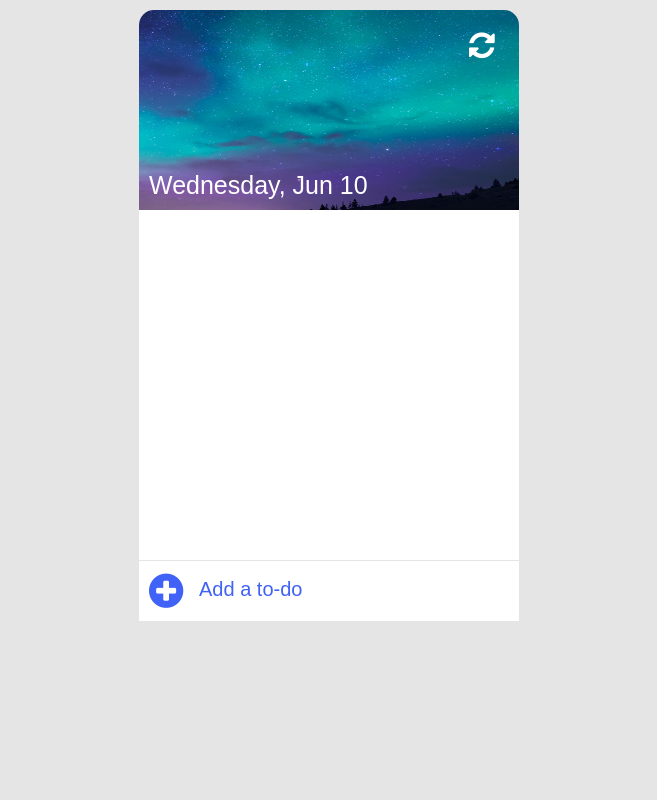
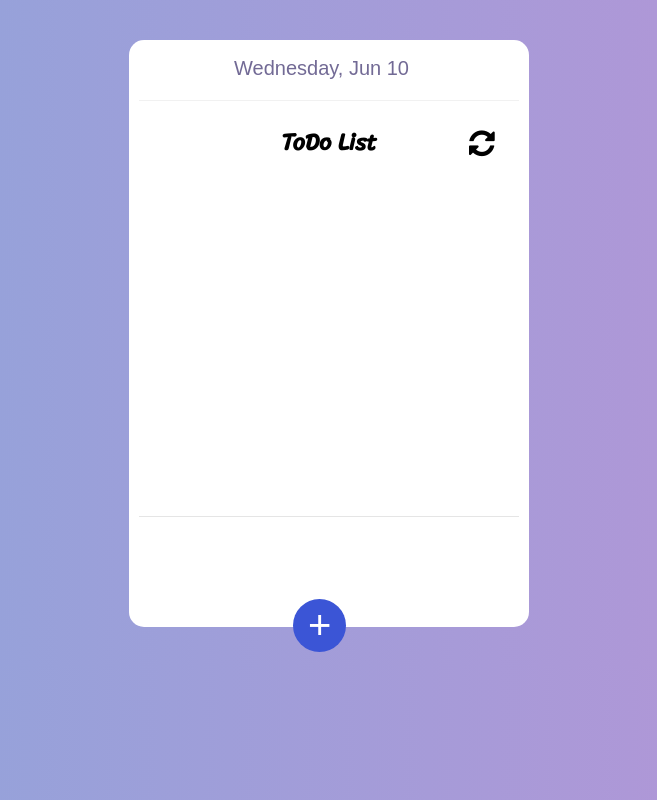
Before and after one commit to emrannaziremon/kajerList, a plain HTML site: page index.html in a window 1280 px wide. Shown: the whole page, without its empty margins (311-968 px from the left). Drawn offline with Linux system fonts and the light colour scheme; a web font is replaced by a local one.

Commit message:
Design Done ! V-1.1

```diff
--- a/css/style.css
+++ b/css/style.css
@@ -1,157 +1,226 @@
 /* ------------ youtube.com/CodeExplained ------------ */
-body{
+body {
     padding: 0;
     margin: 0;
-    background-color: rgba(0,0,0,0.1);
-    font-family: 'Titillium Web', sans-serif;
+    background-color: rgba(0, 0, 0, 0.1);
+    font-family: 'Muli', sans-serif;
+    background: #B993D6;
+    /* fallback for old browsers */
+    background: -webkit-linear-gradient(to right, #8CA6DB, #B993D6);
+    /* Chrome 10-25, Safari 5.1-6 */
+    background: linear-gradient(to right, #8CA6DB, #B993D6);
+    /* W3C, IE 10+/ Edge, Firefox 16+, Chrome 26+, Opera 12+, Safari 7+ */
+
 }
 
 /* ------------ container ------------ */
-.container{
-    padding:10px;
-    width:380px;
-    margin:0 auto;
+.container {
+    padding: 10px;
+    width: 380px;
+    margin: 40px auto;
+    border-radius: 15px;
+    background-color: #FFF;
 }
 
 /* ------------ header ------------ */
-.header{
+.header {
     width: 380px;
-    height:200px;
-    background-image: url('../img/bg2.jpg');
+    height: 50px;
     background-size: 100% 200%;
     background-repeat: no-repeat;
-    border-radius: 15px 15px 0 0;
+    border-bottom: 1px solid #f1f1f1;
     position: relative;
 }
-.clear{
-    width : 30px;
-    height: 30px;
+
+
+
+#date {
     position: absolute;
-    right:20px;
-    top: 20px;
+    top: 13%;
+    left: 25%;
+    color: #726a95;
+    font-size: 20px;
+    font-family: 'Muli', sans-serif;
 }
-.clear i{
-    font-size: 30px;
-    color: #FFF;
+
+/* -----------todo class sytle--------  */
+
+
+.todo h2 {
+    text-align: center;
+    font-family: 'Sriracha', cursive;
 }
-.clear i:hover{
+
+button {
+    font-size: 40px;
+    background: #3b55d6;
+    border: none;
+    border-radius: 30px;
+    padding: 4px 15px;
+    color: #fff;
+    margin-left: 40%;
+    margin-top: 20%;
     cursor: pointer;
-    text-shadow: 1px 3px 5px #000;
+    outline: none;
+    transition: .2s;
+}
+
+button:hover {
     transform: rotate(45deg);
 }
-#date{
-    position: absolute;
-    bottom: 10px;
-    left: 10px;
-    color: #FFF;
-    font-size: 25px;
-    font-family: 'Titillium Web', sans-serif;
+
+.add-to-do i:hover {
+    cursor: pointer;
+    transform: rotate(45deg);
+    transition: .2s;
 }
 
 /* ------------ content ------------ */
-.content{
-    width:380px;
-    height: 350px;
-    max-height:350px;
-    background-color: #FFF;
+.content {
+    width: 380px;
+    height: 415px;
+    max-height: 415px;
     overflow: auto;
+    position: relative;
 }
+.clear {
+    width: 30px;
+    height: 30px;
+    position: absolute;
+    right: 20px;
+    top: 20px;
+}
+
+.clear i {
+    font-size: 30px;
+    color: #000;
+    transition: .5s;
+    margin-top: 7px;
+}
+
+.clear i:hover {
+    cursor: pointer;
+    transform: rotate(45deg);
+}
+
 .content::-webkit-scrollbar {
     display: none;
 }
-.content ul{
-    padding:0;
-    margin:0;
+
+.content ul {
+    padding: 0;
+    margin: 0;
 }
-.item{
-    width:380px;
+
+.item {
+    width: 380px;
     height: 45px;
     min-height: 45px;
     position: relative;
-    border-bottom: 1px solid rgba(0,0,0,0.1);
+    border-bottom: 1px solid rgba(0, 0, 0, 0.1);
     list-style: none;
     padding: 0;
     margin: 0;
 }
-.item i.co{
+
+.item i.co {
     position: absolute;
     font-size: 25px;
-    padding-left:5px;
-    left:15px;
-    top:10px;
+    padding-left: 5px;
+    left: 15px;
+    top: 10px;
 }
-.item i.co:hover{
+
+.item i.co:hover {
     cursor: pointer;
 }
-.fa-check-circle{
-    color:#6eb200;
+
+.fa-check-circle {
+    color: #6eb200;
 }
-.item p.text{
+
+.item p.text {
     position: absolute;
-    padding:0;
-    margin:0;
+    padding: 0;
+    margin: 0;
     font-size: 20px;
-    left:50px;
+    left: 50px;
     top: 10px;
     background-color: #FFF;
-    max-width:285px;
+    max-width: 285px;
 }
-.lineThrough{
+
+.lineThrough {
     text-decoration: line-through;
-    color : #ccc;
+    color: #ccc;
 }
-.item i.de{
+
+.item i.de {
     position: absolute;
     font-size: 25px;
-    right:15px;
-    top:10px;
+    right: 15px;
+    top: 10px;
 }
-.item i.de:hover{
-    color:#af0000;
+
+.item i.de:hover {
+    color: #af0000;
     cursor: pointer;
 }
+
 /* ------------ add item ------------ */
-.add-to-do{
+.add-to-do {
     position: relative;
     width: 360px;
-    height:40px;
-    background-color: #FFF;
+    height: 80px;
     padding: 10px;
-    border-top: 1px solid rgba(0,0,0,0.1);
+    border-top: 1px solid rgba(0, 0, 0, 0.1);
 }
-.add-to-do i{
+
+.add-to-do i {
     position: absolute;
     font-size: 40px;
     color: #4162f6;
 }
 
-.add-to-do input{
+.add-to-do input {
     position: absolute;
-    left: 50px;
+    color: #726a95;
     height: 35px;
     width: 310px;
     background-color: transparent;
     border: none;
     font-size: 20px;
-    padding-left:10px;
+    padding-left: 10px;
+    display: none;
+    text-align: center;
+    outline: none;
+    font-family: 'Muli', sans-serif;
 }
-.add-to-do input::-webkit-input-placeholder { /* Chrome/Opera/Safari */
-    color: #4162f6;
-    font-family: 'Titillium Web', sans-serif;
+
+.add-to-do input::-webkit-input-placeholder {
+    /* Chrome/Opera/Safari */
+    color: #726a95;
+    font-family: 'Muli', sans-serif;
     font-size: 20px;
 }
-.add-to-do input::-moz-placeholder { /* Firefox 19+ */
-    color: #4162f6;
-    font-family: 'Titillium Web', sans-serif;
+
+.add-to-do input::-moz-placeholder {
+    /* Firefox 19+ */
+    color: #726a95;
+    font-family: 'Muli', sans-serif;
     font-size: 20px;
 }
-.add-to-do input:-ms-input-placeholder { /* IE 10+ */
-    color: #4162f6;
-    font-family: 'Titillium Web', sans-serif;
+
+.add-to-do input:-ms-input-placeholder {
+    /* IE 10+ */
+    color: #726a95;
+    font-family: 'Muli', sans-serif;
     font-size: 20px;
 }
-.add-to-do input:-moz-placeholder { /* Firefox 18- */
-    color: #4162f6;
-    font-family: 'Titillium Web', sans-serif;
+
+.add-to-do input:-moz-placeholder {
+    /* Firefox 18- */
+    color: #726a95;
+    font-family: 'Muli', sans-serif;
     font-size: 20px;
 }
--- a/index.html
+++ b/index.html
@@ -23,7 +23,7 @@
         font-family: 'Sriracha', cursive;
     } */
     .item p {
-        font-family: 'Sriracha', cursive;
+        font-family: 'Muli', sans-serif;
     }
 </style>
 
@@ -33,12 +33,17 @@
     <p>Hello, I am <code>p</code> tag </p> -->
     <div class="container">
         <div class="header">
+
+            <div id="date"></div>
+        </div>
+
+        <div class="content">
+            <div class="todo">
+                <h2>ToDo List</h2>
+            </div>
             <div class="clear">
                 <i class="fa fa-refresh"></i>
             </div>
-            <div id="date"></div>
-        </div>
-        <div class="content">
             <ul id="list">
                 <!-- <li class="item">
                     <i class="fa fa-circle-thin co" job = 'complete' id="0"></i>
@@ -48,18 +53,28 @@
             </ul>
         </div>
         <div class="add-to-do">
-            <i class="fa fa-plus-circle"></i>
-            <input type="text" id="input" placeholder="Add a to-do">
+            <input type="text" id="input" placeholder="add task">
+
+            <!-- <i class="fa fa-plus-circle toggler" onclick="myFunc()"></i> -->
+        <button onclick="myFunc()">+</button>
+
         </div>
+
     </div>
 
     <!-- <div id="one">one</div> -->
 
     <script src="js/app.js"></script>
-   <!--  <script type="text/javascript">
-        var d1 = document.getElementById('one');
-        d1.insertAdjacentHTML('afterbegin', '<div id="two">Hey Two</div>');
-    </script> -->
+    <script type="text/javascript">
+      function myFunc() {
+          var x = document.getElementById('input');
+          if (x.style.display === 'block') {
+              x.style.display = 'none';
+          } else {
+              x.style.display = 'block';
+          }
+      }
+    </script>
 </body>
 
 </html>
```
